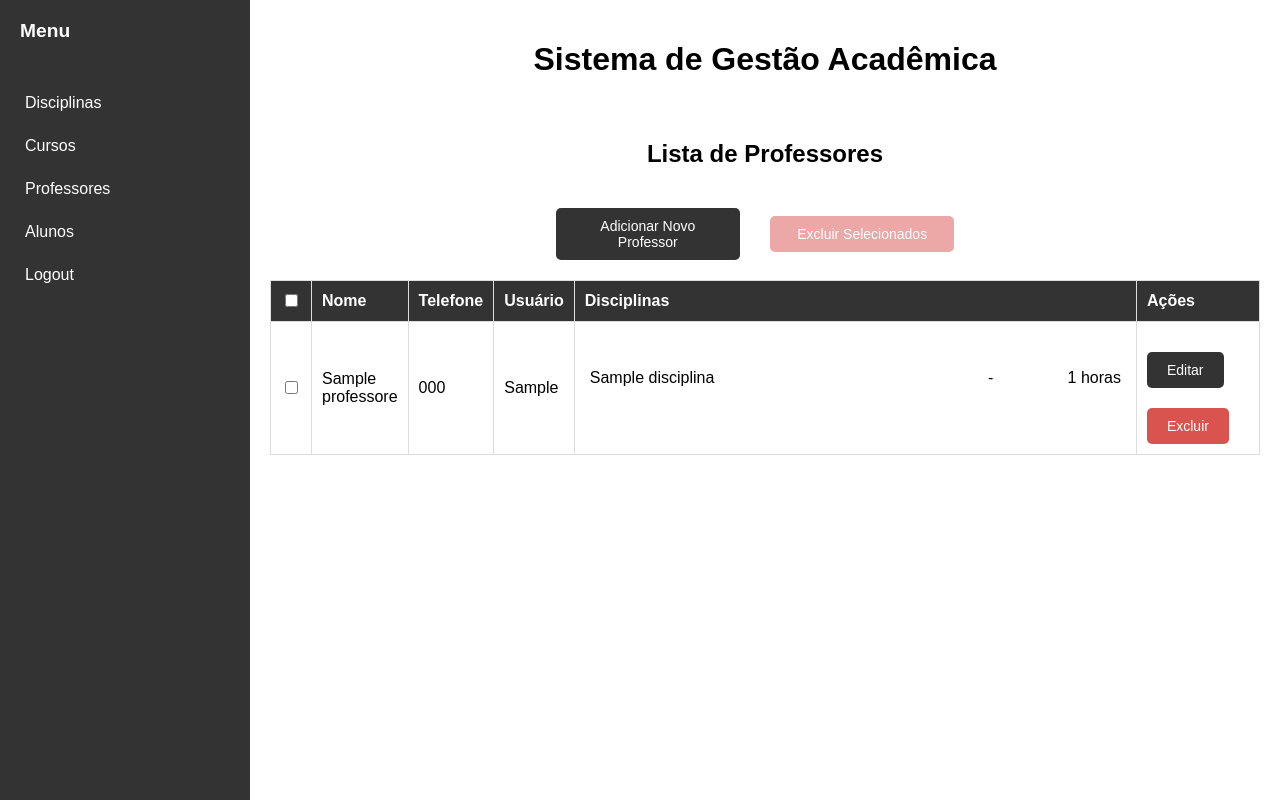
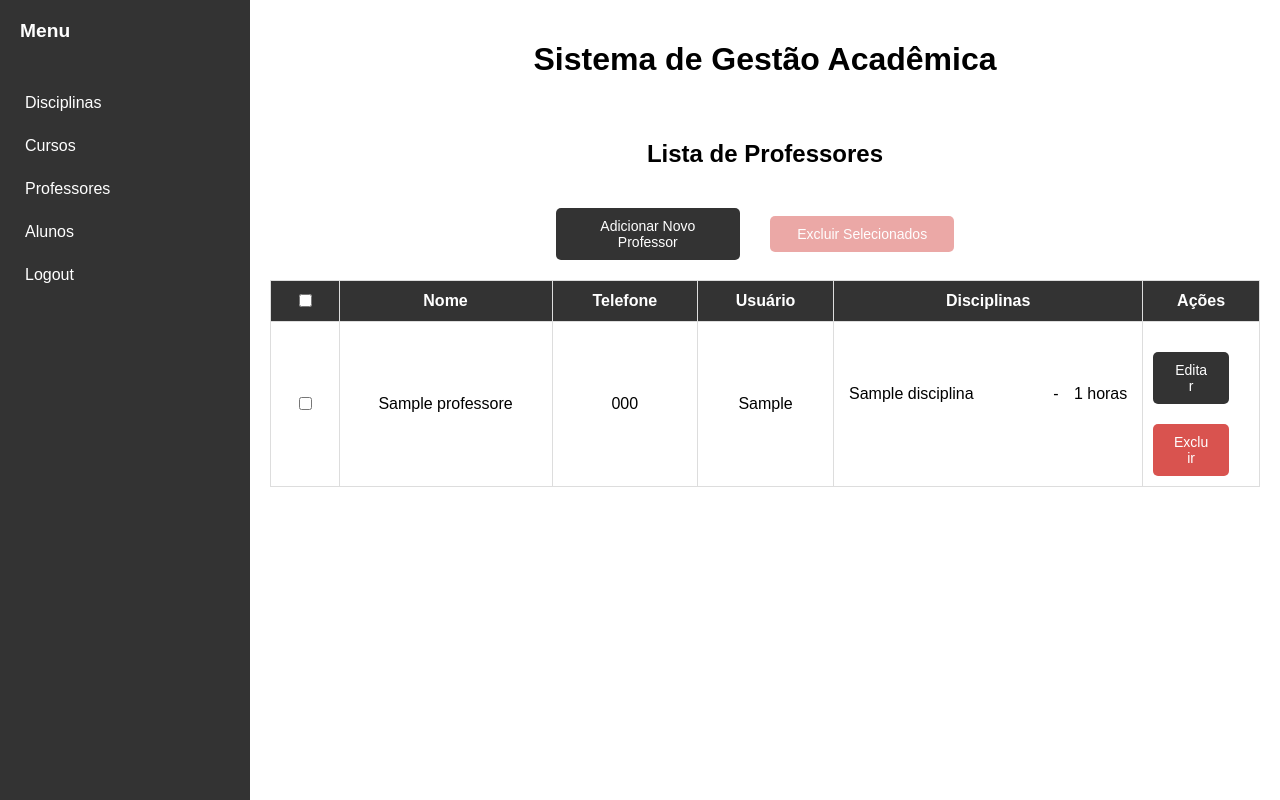
Before and after one commit to Rogeriokjah/programacao-web-fatec, a Flask app: page /professores in a window 1280 px wide. Run offline with Flask 3, Linux system fonts and the light colour scheme; tables that the repository leaves empty hold one stand-in row (values such as "Sample post"); parts of the project's set-up code (start-up, migrations or seed data) failed here and were passed over.

Commit message:
ajuste nas colunas de disciplinas em professores e cursos

```diff
--- a/app/routes.py
+++ b/app/routes.py
@@ -443,7 +443,7 @@ def buscar_disciplinas():
     ).limit(limite).all()
 
     # Retorna as disciplinas no formato JSON
-    return jsonify([{'id': d.id, 'nome': d.nome} for d in disciplinas])
+    return jsonify([{'id': d.id, 'nome': d.nome, 'carga_horaria': d.carga_horaria} for d in disciplinas])
 
 if __name__ == "__main__":
     app.run(debug=True)
--- a/app/static/style.css
+++ b/app/static/style.css
@@ -103,21 +103,35 @@ table {
     width: 100%;
     border-collapse: collapse;
     margin-bottom: 20px;
-    table-layout: flex;
+    table-layout: fixed;
 }
 
 table, th, td {
     border: 1px solid #ddd;
 }
 
+
 th, td {
+    white-space: normal;
     padding: 10px;
-    text-align: left;
+    text-align: center;
+    align-items: center;
+    justify-content: center;
+    align-content: center;
+    justify-items: center;
+}
+
+tr {
+    white-space: normal;
+    overflow-wrap: break-word;
+    word-break: break-word;
+    word-wrap: break-word; /* Força quebra em palavras muito longas */
 }
 
 th {
     color: white;
     background-color: #333;
+    flex-wrap: wrap;
 }
 
 tbody tr:nth-child(even) {
@@ -295,7 +309,17 @@ button:disabled {
     justify-content: space-between;
     align-items: center;
 }
-
+.inner-table td,
+.inner-table .disciplina-nome,
+.inner-table .disciplina-carga {
+    white-space: normal; /* Permite quebras de linha */
+    overflow-wrap: break-word; /* Força quebra de palavras longas */
+    word-wrap: break-word; /* Compatibilidade com navegadores antigos */
+    word-break: break-word;
+    text-align: left; /* Alinha à esquerda para evitar truncamentos visuais */
+    padding: 5px; /* Adiciona espaçamento interno */
+    align-items: center;
+}
 .inner-table td {
     border: none; /* Remove as bordas */
     padding: 2px 5px;
--- a/app/templates/professores.html
+++ b/app/templates/professores.html
@@ -13,12 +13,12 @@
 <table style="width: 100%;">
     <thead>
         <tr>
-            <th><input type="checkbox" id="selectAll"></th>
-            <th>Nome</th>
-            <th>Telefone</th>
-            <th>Usuário</th>
-            <th>Disciplinas</th>
-            <th>Ações</th>
+            <th style="width: 5%;"><input type="checkbox" id="selectAll"></th>
+            <th style="width: 20%;">Nome</th>
+            <th style="width: 13%;">Telefone</th>
+            <th style="width: 12%;">Usuário</th>
+            <th style="width: 30%;">Disciplinas</th>
+            <th style="width: 10%;">Ações</th>
         </tr>
     </thead>
     <tbody>
@@ -46,7 +46,7 @@
                 </div>
             </td>
             <td>
-                <button type="button" class="button edit-professor" data-id="{{ professor.id }}">Editar</button>
+            <button type="button" class="button edit-professor" data-id="{{ professor.id }}">Editar</button>
                 <form action="{{ url_for('excluir_professor', id=professor.id) }}" method="POST" style="display:inline;">
                     <button type="submit" class="button button-danger">Excluir</button>
                 </form>
@@ -91,14 +91,16 @@
                 <table style="width: 100%;">
                     <thead>
                         <tr>
-                            <th style="width: 70%;">Nome da Disciplina</th>
-                            <th style="width: 30%;">Ação</th>
+                            <th style="width: 65%;">Nome da Disciplina</th>
+                            <th style="width: 10%;">Carga Horária</th>
+                            <th style="width: 25%;">Ação</th>
                         </tr>
                     </thead>
                     <tbody id="disciplinas-disponiveis">
                         {% for disciplina in disciplinas %}
                         <tr>
                             <td>{{ disciplina.nome }}</td>
+                            <td>{{disciplina.carga_horaria}}</td>
                             <td>
                                 <button type="button" class="button add-disciplina" data-id="{{ disciplina.id }}">Adicionar</button>
                             </td>
@@ -112,8 +114,9 @@
                 <table style="width: 100%;">
                     <thead>
                         <tr>
-                            <th style="width: 70%;">Nome da Disciplina</th>
-                            <th style="width: 30%;">Ação</th>
+                            <th style="width: 65%;">Nome da Disciplina</th>
+                            <th style="width: 10%;">Carga Horária</th>
+                            <th style="width: 25%;">Ação</th>
                         </tr>
                     </thead>
                     <tbody id="disciplinas-selecionadas">
@@ -171,6 +174,7 @@
                         const row = `
                             <tr>
                                 <td>${disciplina.nome}</td>
+                                <td>${disciplina.carga_horaria}</td>
                                 <td>
                                     <button type="button" class="button add-disciplina" data-id="${disciplina.id}">Adicionar</button>
                                 </td>
@@ -190,10 +194,12 @@
             const row = event.target.closest("tr");
             const id = event.target.dataset.id;
             const name = row.children[0].textContent;
+            const carga_horaria = row.children[1].textContent;
             // Adiciona a disciplina na lista de selecionadas
             disciplinasSelecionadas.innerHTML += `
                 <tr data-id="${id}">
                     <td>${name}</td>
+                    <td>${carga_horaria}</td>
                     <td>
                         <button type="button" class="button button-danger remove-disciplina">Remover</button>
                     </td>
@@ -208,10 +214,12 @@
             const row = event.target.closest("tr");
             const id = row.dataset.id;
             const name = row.children[0].textContent;
+            const carga_horaria = row.children[0].textContent;
             // Adiciona a disciplina de volta à lista de disponíveis
             disciplinasDisponiveis.innerHTML += `
                 <tr>
                     <td>${name}</td>
+                    <td>${carga_horaria}</td>
                     <td>
                         <button type="button" class="button add-disciplina" data-id="${id}">Adicionar</button>
                     </td>
```
Also changed, not shown: app/templates/alunos.html (+6 -1 lines), app/templates/cursos.html (+17 -9 lines), app/templates/disciplinas.html (+4 -4 lines).
